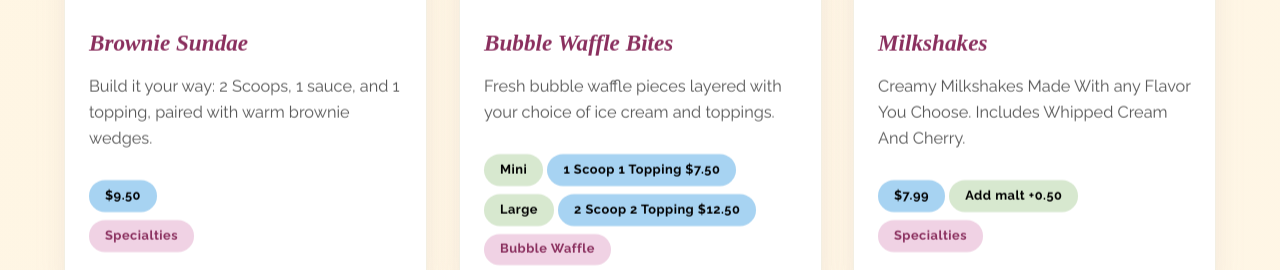
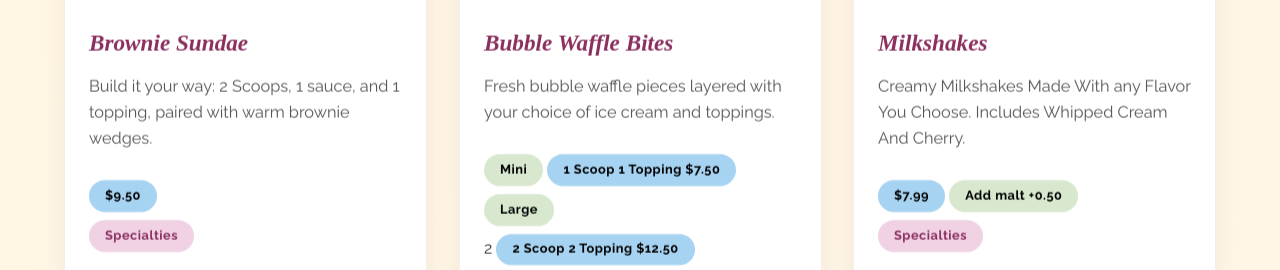
Before and after one commit to jarestrecol/nan-and-pops, a website: page index.html in a window 1280 px wide. Shown: the part 1811-2081 px from the top of the page. Drawn offline with Linux system fonts and the light colour scheme; a web font is replaced by a local one.

Commit message:
Update index page

```diff
--- a/index.html
+++ b/index.html
@@ -316,10 +316,10 @@
               <div><span class="flavor-tag" style="background: #D7E8CF; color: #000;">Large</span>
               <span class="flavor-tag" style="background: var(--pastel-blue); color: #000;">2 scoops $8.50</span></div>
               <div class="flavor-meta">
-                   <span class="flavor-tag">Specialties</span>
-                 </div>
-               </div>
-             </div>
+              <span class="flavor-tag">Specialties</span>
+                </div>
+              </div>
+            </div>
 
                 <!-- Tarjeta de Producto: Brownie Sundae -->
                 <div class="flavor-card" data-category="specialities">
@@ -346,7 +346,7 @@
                         <p>Fresh bubble waffle pieces layered with your choice of ice cream and toppings.</p>
                         <span class="flavor-tag" style="background: #D7E8CF; color: #000;">Mini</span>
                         <span class="flavor-tag" style="background: var(--pastel-blue); color: #000;">1 Scoop 1 Topping $7.50</span>
-                        <span class="flavor-tag" style="background: #D7E8CF; color: #000;">Large</span>
+                        <div><span class="flavor-tag" style="background: #D7E8CF; color: #000;">Large</span></div>2
                         <span class="flavor-tag" style="background: var(--pastel-blue); color: #000;">2 Scoop 2 Topping $12.50</span>
                         <div class="flavor-meta">
                             <span class="flavor-tag">Bubble Waffle</span>
```
